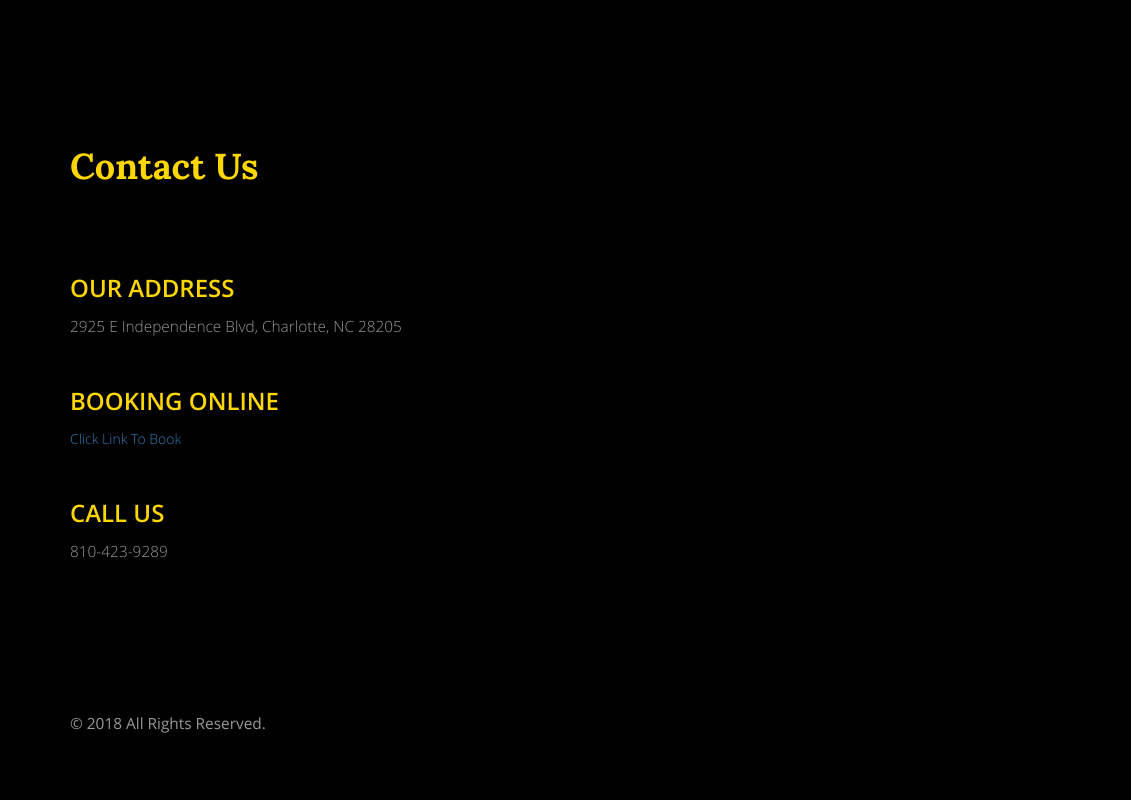
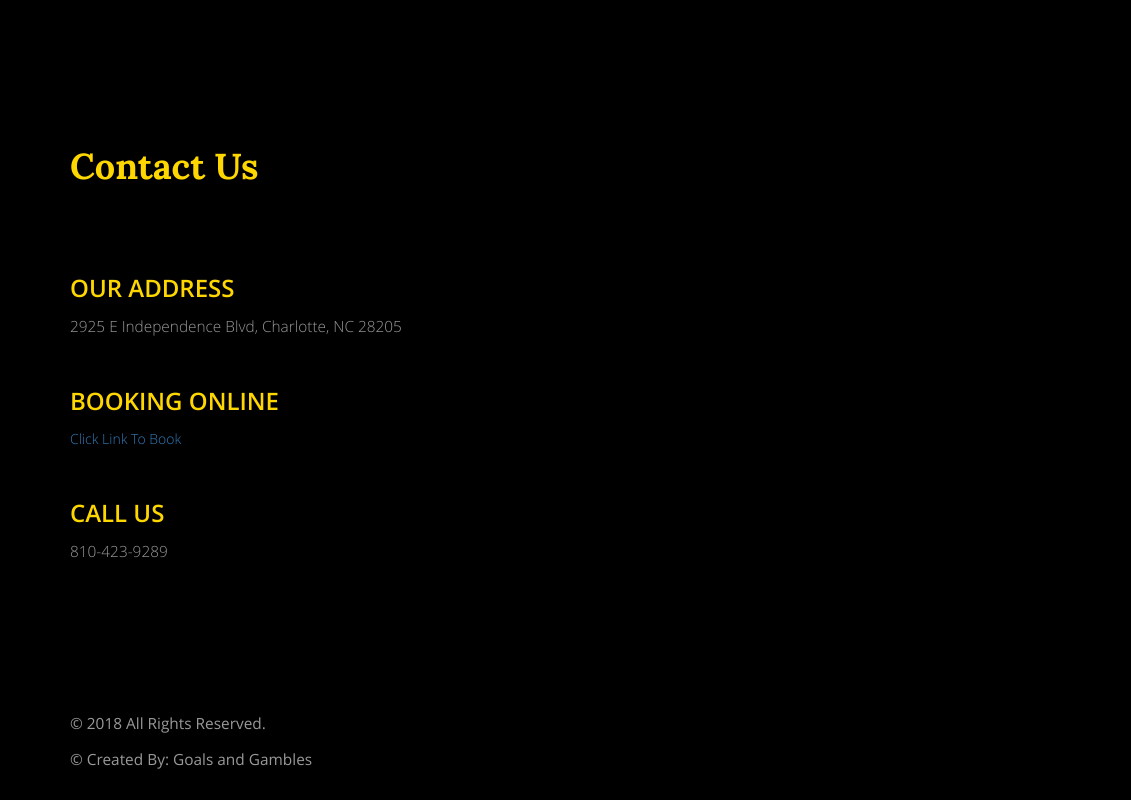
Before and after one commit to 3rikmitch/Naturallycoiledsalon, a plain HTML site: page index.html in a window 1280 px wide. Shown: the part 2320-3120 px from the top of the page, 0-1131 px from the left. Before the commit the page ends 3098 px from the top, so only its background shows below. Drawn offline with Linux system fonts and the light colour scheme.

Commit message:
update ending

```diff
--- a/index.html
+++ b/index.html
@@ -266,6 +266,7 @@
                     <div class="col-md-6 col-sm-6 col-xs-12">
                         <div class="copyright">
                             <p>&copy; 2018 All Rights Reserved.</p>
+				<p>&copy; Created By: Goals and Gambles</p>
                         </div>
                     </div>
 
```
